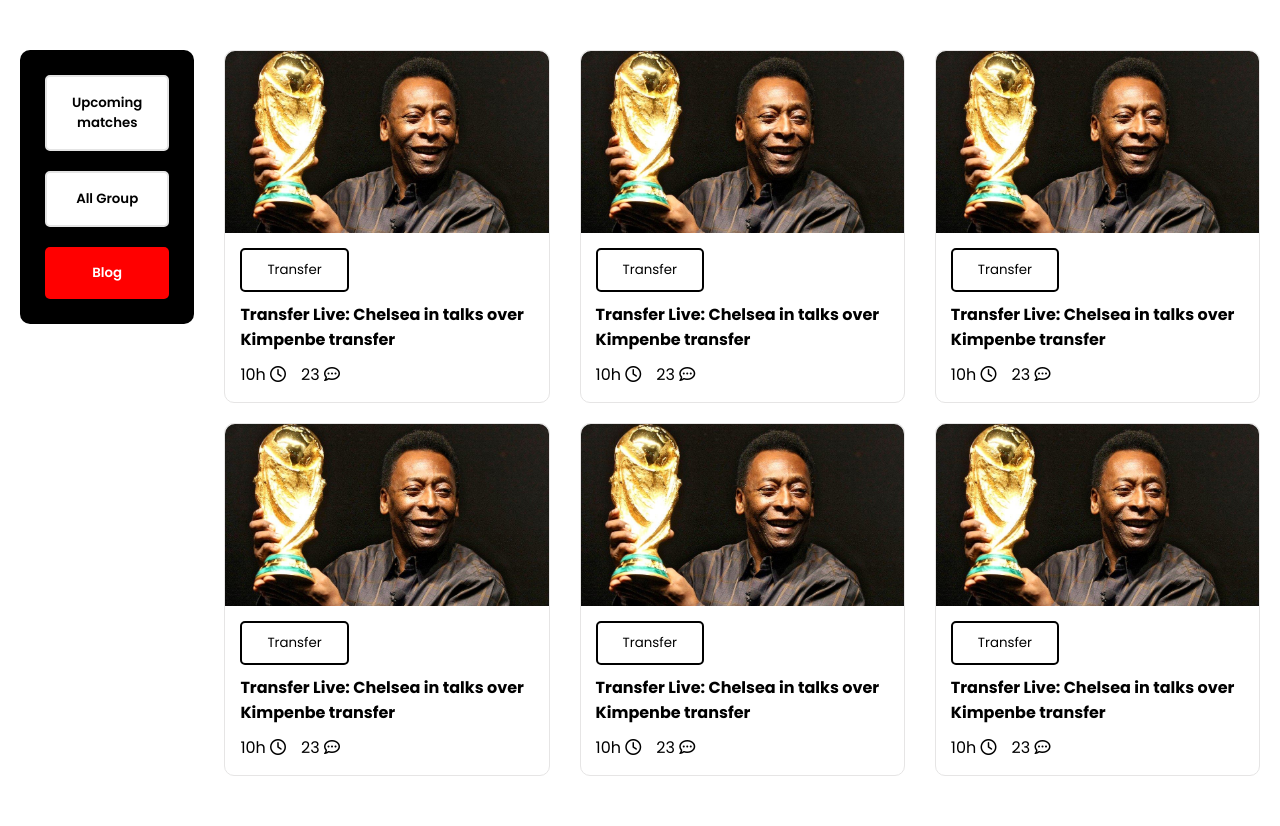
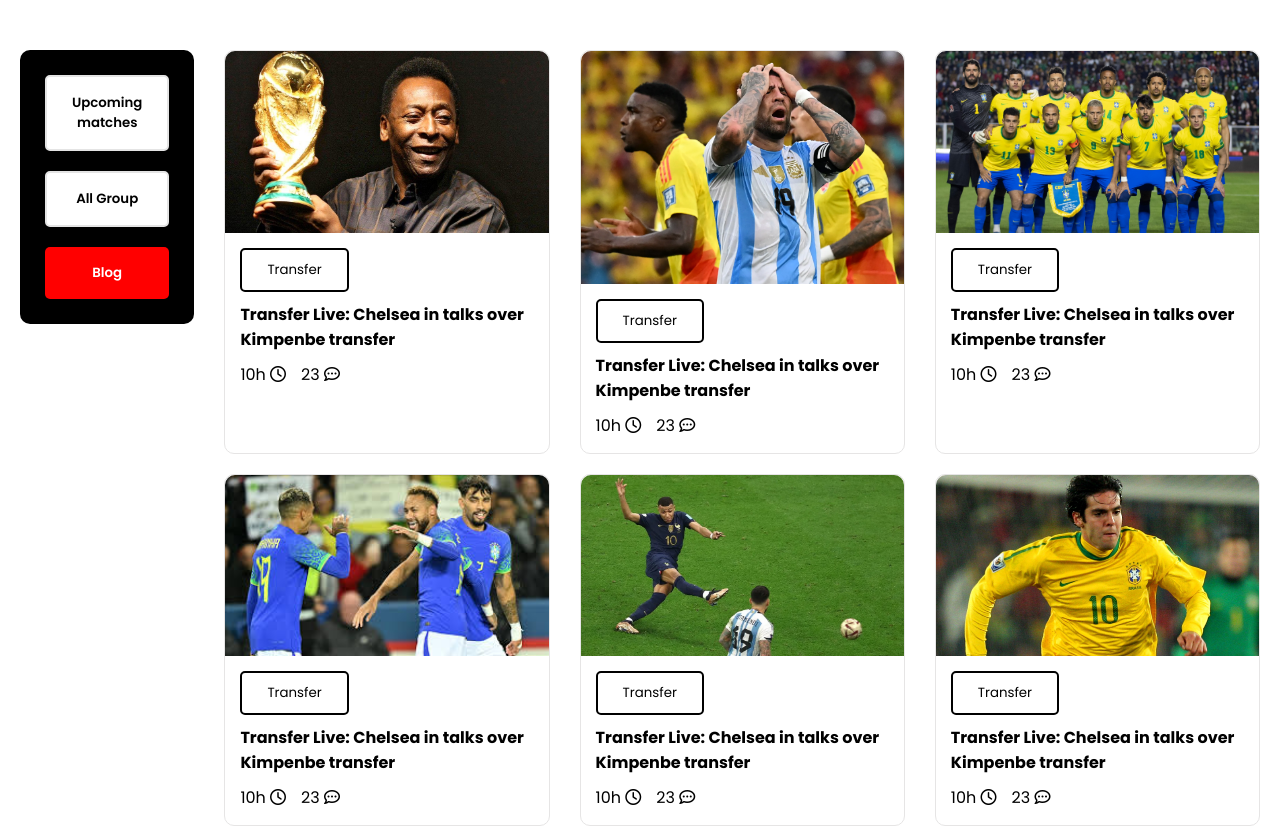
Before and after one commit to swapnachari-marjuk/fifa_wc_25, a plain HTML site: page index.html in a window 1280 px wide. Shown: the part 691-1517 px from the top of the page. Before the commit the page ends 1467 px from the top, so only its background shows below. Drawn offline with Linux system fonts and the light colour scheme.

Commit message:
the images was updated

```diff
--- a/index.html
+++ b/index.html
@@ -71,7 +71,7 @@
           </div>
 
           <div class="card">
-            <img src="./assets/img/matches/matches_1.jpg" alt="" />
+            <img src="./assets/img/matches/matches_2.webp" alt="" />
             <div class="card-body">
               <button class="btn">Transfer</button>
               <h4>Transfer Live: Chelsea in talks over Kimpenbe transfer</h4>
@@ -83,7 +83,7 @@
           </div>
 
           <div class="card">
-            <img src="./assets/img/matches/matches_1.jpg" alt="" />
+            <img src="./assets/img/matches/matches_3.jpg" alt="" />
             <div class="card-body">
               <button class="btn">Transfer</button>
               <h4>Transfer Live: Chelsea in talks over Kimpenbe transfer</h4>
@@ -95,7 +95,7 @@
           </div>
 
           <div class="card">
-            <img src="./assets/img/matches/matches_1.jpg" alt="" />
+            <img src="./assets/img/matches/matches_4.jpeg" alt="" />
             <div class="card-body">
               <button class="btn">Transfer</button>
               <h4>Transfer Live: Chelsea in talks over Kimpenbe transfer</h4>
@@ -107,7 +107,7 @@
           </div>
 
           <div class="card">
-            <img src="./assets/img/matches/matches_1.jpg" alt="" />
+            <img src="./assets/img/matches/matches_5.webp" alt="" />
             <div class="card-body">
               <button class="btn">Transfer</button>
               <h4>Transfer Live: Chelsea in talks over Kimpenbe transfer</h4>
@@ -119,7 +119,7 @@
           </div>
 
           <div class="card">
-            <img src="./assets/img/matches/matches_1.jpg" alt="" />
+            <img src="./assets/img/matches/matches_6.jpg" alt="" />
             <div class="card-body">
               <button class="btn">Transfer</button>
               <h4>Transfer Live: Chelsea in talks over Kimpenbe transfer</h4>
```
